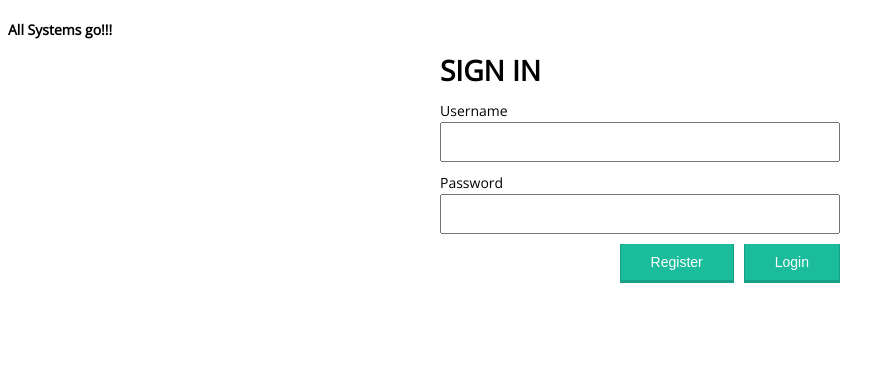
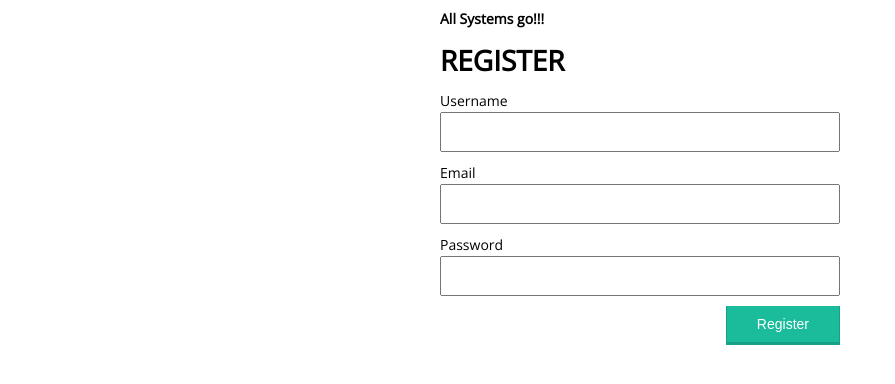
Before and after one commit to JoanNgatia/awtc-all-systems-go, a Flask app: page / in a window 1280 px wide. Shown: the top 384 px of the page, without its empty margins (0-895 px from the left). Run offline with Flask 2, Linux system fonts and the light colour scheme; parts of the project's set-up code (start-up, migrations or seed data) failed here and were passed over.

Commit message:
(Feature)Implement User registration

```diff
--- a/manage.py
+++ b/manage.py
@@ -1,7 +1,8 @@
 """Flask application instatiation, server entry point."""
-from flask import Flask, render_template
+from flask import Flask, render_template, request, redirect, url_for
 from flask_sqlalchemy import SQLAlchemy
-
+from sqlalchemy.exc import SQLAlchemyError
+import models
 
 app = Flask(__name__)
 
@@ -15,6 +16,26 @@
     return render_template("index.html")
 
 
+@app.route('/register', methods=['POST'])
+def register():
+    username = request.form['username']
+    password = request.form['password']
+    email = request.form['email']
+    exists = models.User.query.filter_by(username=username).first()
+    if username and password:
+        if exists:
+            return redirect(url_for('main'))
+        new_user = models.User(username=username, email=email)
+        new_user.hash_password(password)
+        try:
+            db.session.add(new_user)
+            db.session.commit()
+            return redirect('/later')
+        except SQLAlchemyError:
+            db.session.rollback()
+        return redirect(url_for('main'))
+
+
 @app.route('/later')
 def hello2():
     return 'Once upon a World!'
--- a/static/main.css
+++ b/static/main.css
@@ -10,6 +10,7 @@
   line-height: 22px;
 }
 
+h4,
 div.login,
 div.register {
   width: 400px;
--- a/static/main.js
+++ /dev/null
@@ -1,17 +0,0 @@
-$('input[type=submit]').click(function(event){
-    event.preventDefault();
-  });
-
-$('div.login').find("input.register").on('click', function(){
-  $("div.login").toggle();
-  $("div.register").fadeToggle("fast");
-})
-
-$('div.register').find("input.login").on('click', function(){
-  $("div.register").toggle();
-  $("div.login").fadeToggle("fast");
-})
-
-$(document).ready(function(){
-  $("div.register").hide();
-})
--- a/templates/index.html
+++ b/templates/index.html
@@ -1,28 +1,16 @@
 <!DOCTYPE html>
 <html>
+
 <head>
     <title>All systems go</title>
     <link rel="stylesheet" type="text/css" href="./static/main.css">
 </head>
+
 <body>
     <h4>All Systems go!!!</h4>
-  <div class="login">
-  <h1>SIGN IN</h1>
-  <form>
-    <label for="username">Username</label>
-    <input name="username" type="text">
-    <label for="password">Password</label>
-    <input name="password" type="text">
-    <div class="buttons">
-      <input type="submit" class ="login" value="Login">
-      <input type="submit" class="register" value="Register">
-    </div>
-  </form>
-</div>
-
     <div class="register">
         <h1>REGISTER</h1>
-  <form>
+        <form action="/register" method="post">
             <label for="username">Username</label>
             <input name="username" type="text">
             <label for="email">Email</label>
@@ -31,11 +19,11 @@
             <input name="password" type="text">
             <div class="buttons">
                 <input type="submit" class="register" value="Register">
-      <input type="submit" class ="login" value="Login">
             </div>
         </form>
     </div>
     <script src="https://ajax.googleapis.com/ajax/libs/jquery/1.12.0/jquery.min.js"></script>
     <script type="text/javascript" src="./static/main.js"></script>
 </body>
+
 </html>
```
Lines whose indentation alone changed are shown as unchanged.
